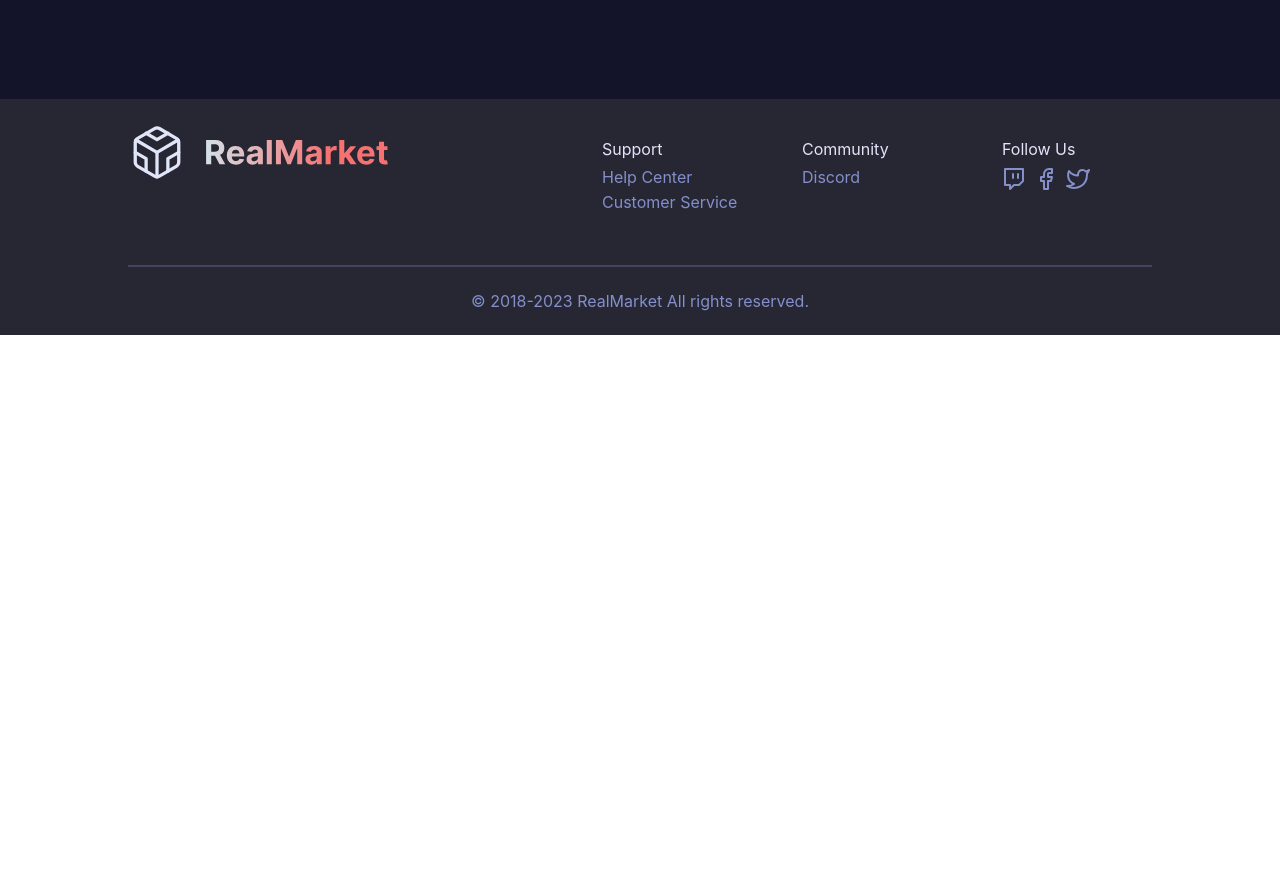
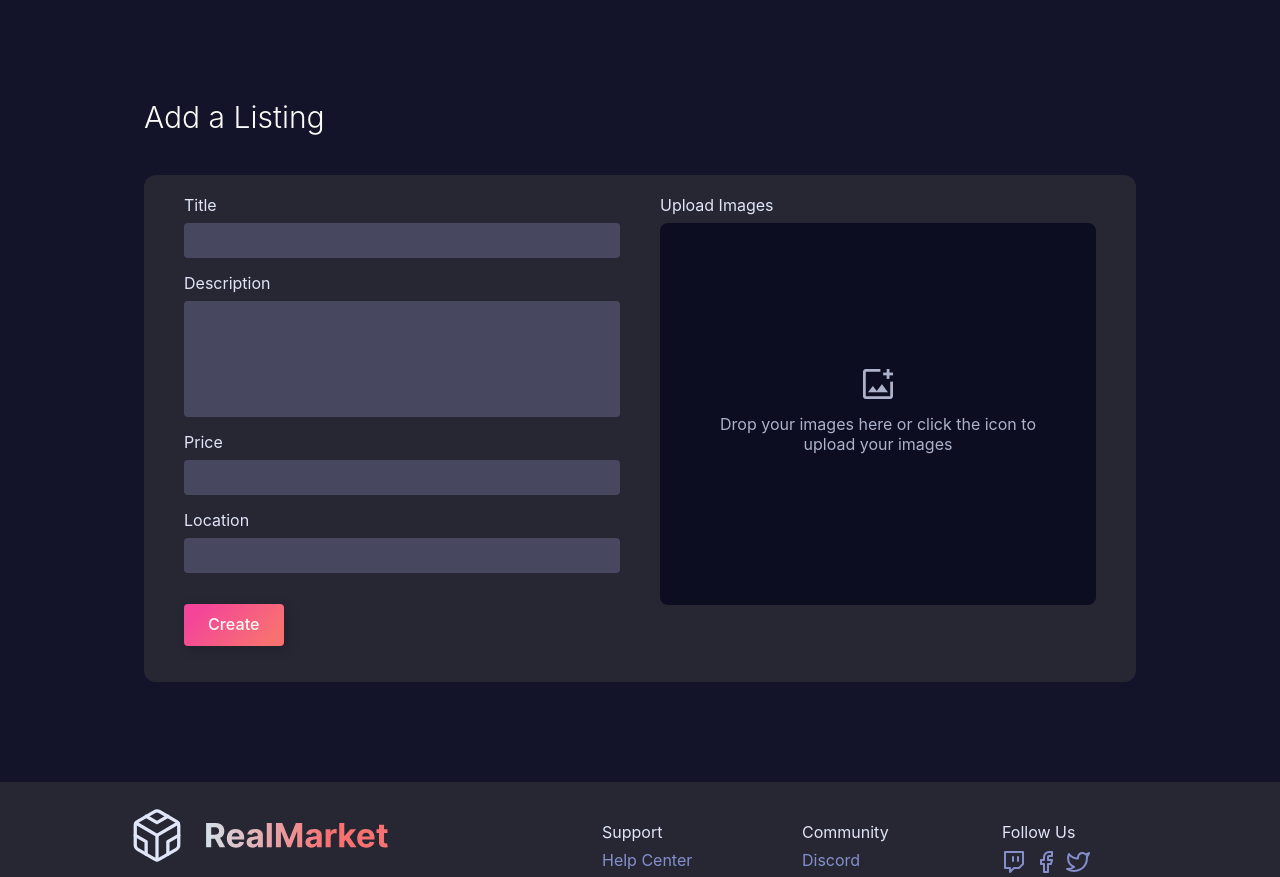
Before and after one commit to r-miljons/RealMarket, a React (Create React App) app: page /profile in a window 1280 px wide. Shown: the part 1077-1954 px from the top of the page. Before the commit the page ends 1412 px from the top, so only its background shows below. Built offline with nearby package versions, Linux system fonts and the light colour scheme; no server answers; sample sign-in values are in the browser's storage.

Commit message:
add a listing section

```diff
--- /dev/null
+++ b/src/components/AddListing/AddListing.js
@@ -0,0 +1,51 @@
+import React from "react";
+import "./AddListing.scss";
+
+export default function AddListing() {
+	function handleSubmit(e) {
+		e.preventDefault();
+	}
+
+	return (
+		<section className="item-section">
+			<h2>Add a Listing</h2>
+			<div className="form-container">
+				<form onSubmit={handleSubmit}>
+					<div className="left">
+						<div className="form-section">
+							<label>Title</label>
+							<input type="text" />
+						</div>
+						<div className="form-section">
+							<label>Description</label>
+							<textarea cols="30" rows="5"></textarea>
+						</div>
+						<div className="form-section">
+							<label>Price</label>
+							<input type="number" />
+						</div>
+						<div className="form-section">
+							<label>Location</label>
+							<input type="text" />
+						</div>
+						<button className="gradient-btn">Create</button>
+					</div>
+
+					<div className="image-upload-container">
+						<label>Upload Images</label>
+						<div className="upload-section">
+							<span className="material-symbols-outlined">
+								add_photo_alternate
+							</span>
+							<p>
+								Drop your images here or click the icon to upload your
+								images
+							</p>
+                            <input type="file" />
+						</div>
+					</div>
+				</form>
+			</div>
+		</section>
+	);
+}
--- /dev/null
+++ b/src/components/AddListing/AddListing.scss
@@ -0,0 +1,116 @@
+@import "../../index";
+
+.form-container {
+	border-radius: 12px;
+	display: flex;
+	padding: 20px 40px;
+	background-color: $light-background;
+	align-items: center;
+	width: 100%;
+	form {
+		display: grid;
+		width: 100%;
+		grid-template-columns: 1fr 1fr;
+		gap: 40px;
+		label {
+			color: $muted-text;
+		}
+		.left {
+			display: flex;
+			flex-direction: column;
+			gap: 15px;
+			.gradient-btn {
+				align-self: flex-start;
+				margin: 1rem 0;
+			}
+			.form-section {
+				display: flex;
+				flex-direction: column;
+				input {
+					background-color: $lighter-background;
+					height: 35px;
+					width: 100%;
+					border-radius: 4px;
+					margin-top: 0.5rem;
+					color: $muted-text;
+					padding: 0 0.5rem;
+				}
+				textarea {
+					margin-top: 0.5rem;
+					background-color: $lighter-background;
+					border-radius: 4px;
+					color: $muted-text;
+					padding: 0.5rem;
+					width: 100%;
+				}
+			}
+		}
+	}
+}
+
+.image-previews {
+	#upload-file {
+		background-color: $dark-background;
+		height: 90px;
+		width: 90px;
+		border-radius: 8px;
+		overflow: hidden;
+		position: relative;
+        display: flex;
+        align-items: center;
+        justify-content: center;
+		span {
+			pointer-events: none;
+			position: absolute;
+            color: $muted;
+            font-size: 40px;
+		}
+		input {
+			height: 100%;
+			width: 100%;
+			opacity: 0;
+			cursor: pointer;
+            &::file-selector-button {
+                cursor: pointer;
+            }
+		}
+	}
+}
+
+.image-upload-container {
+    .upload-section {
+        height: 382px;
+        width: 100%;
+        background-color: $dark-background;
+        margin: 0.5rem 0;
+        border-radius: 8px;
+        position: relative;
+        display: flex;
+        flex-direction: column;
+        align-items: center;
+        justify-content: center;
+        span {
+            color: $muted;
+            font-size: 40px;
+            padding: 0 10px;
+        }
+        p {
+            color: $muted;
+            padding: 10px;
+            width: 80%;
+            text-align: center;
+        }
+        input {
+            position: absolute;
+            opacity: 0;
+            top: 0;
+            left: 0;
+            width: 100%;
+            height: 100%;
+            cursor: pointer;
+            &::file-selector-button {
+                cursor: pointer;
+            }
+        }
+    }
+}
--- a/src/routes/Profile.js
+++ b/src/routes/Profile.js
@@ -1,4 +1,5 @@
 import React from "react";
+import AddListing from "../components/AddListing/AddListing";
 import ProfileHero from "../components/Hero/ProfileHero";
 import MyListings from "../components/MyListings/MyListings";
 import "../index.scss";
@@ -9,6 +10,7 @@ export default function Profile() {
 			<ProfileHero />
             <div className="page-padding">
                 <MyListings />
+				<AddListing />
             </div>
 		</div>
 	);
```
